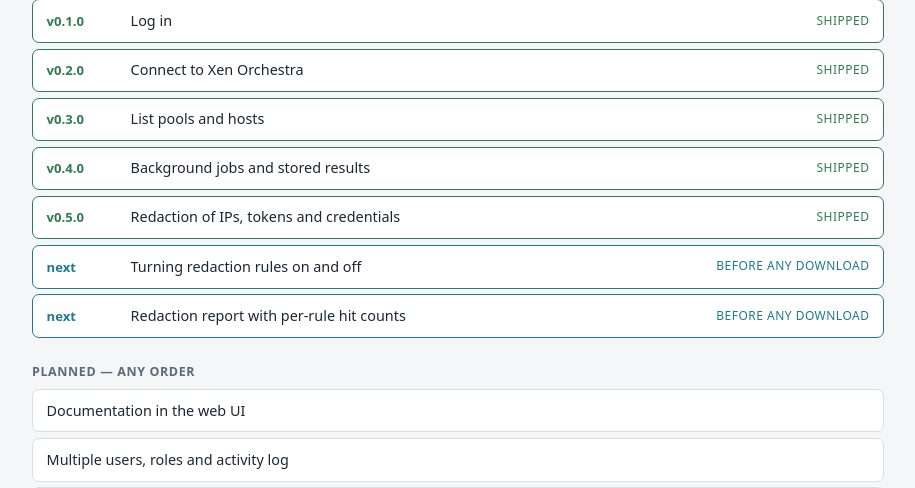
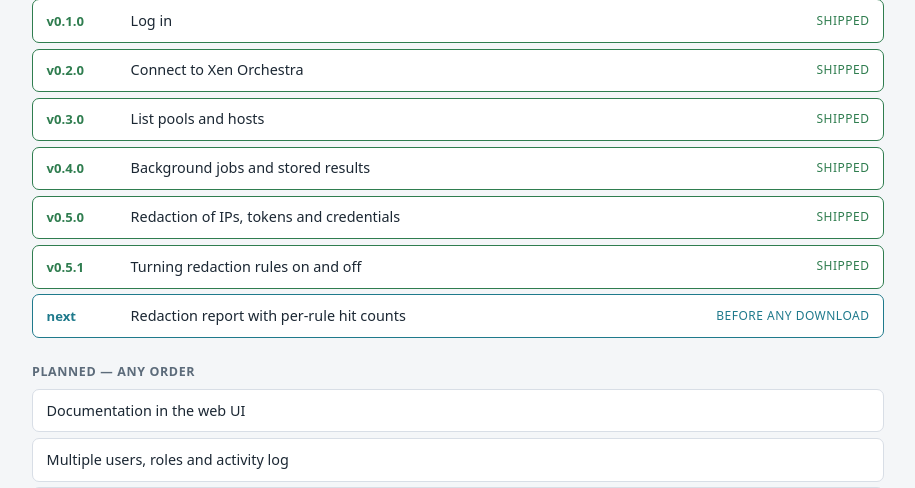
Before and after one commit to acebmxer/xcp_pulse, a FastAPI app: template app/templates/dashboard.html in a window 1280 px wide. Shown: the part 399-887 px from the top of the page, without its empty margins (182-1097 px from the left). Run offline with FastAPI, Linux system fonts and the light colour scheme; the template is opened without the code that fills it, so the values that code supplies are empty; parts of the project's set-up code (start-up, migrations or seed data) failed here and were passed over.

Commit message:
feat: mark redaction rule toggle as shipped in v0.5.1

```diff
--- a/app/templates/dashboard.html
+++ b/app/templates/dashboard.html
@@ -155,10 +155,10 @@
       <span class="stage-name">Redaction of IPs, tokens and credentials</span>
       <span class="stage-state">shipped</span>
     </li>
-    <li class="stage stage-next">
-      <span class="stage-tag">next</span>
+    <li class="stage stage-done">
+      <span class="stage-tag">v0.5.1</span>
       <span class="stage-name">Turning redaction rules on and off</span>
-      <span class="stage-state">before any download</span>
+      <span class="stage-state">shipped</span>
     </li>
     <li class="stage stage-next">
       <span class="stage-tag">next</span>
```
